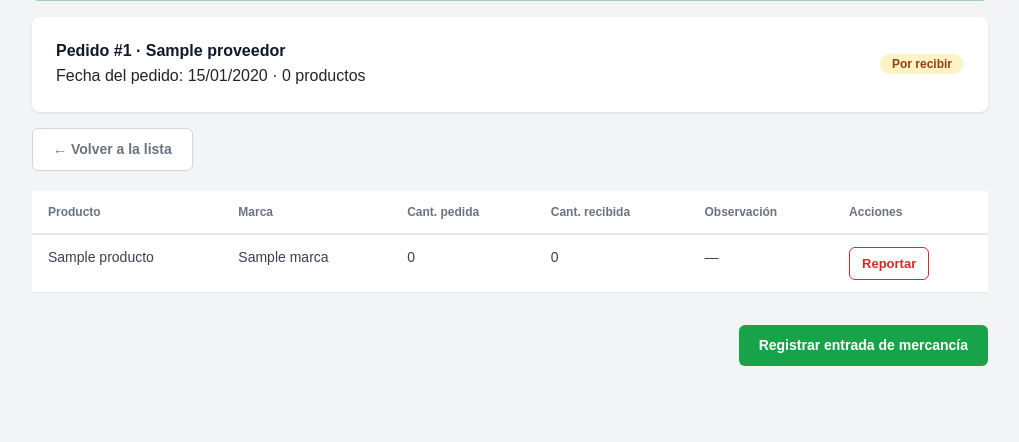
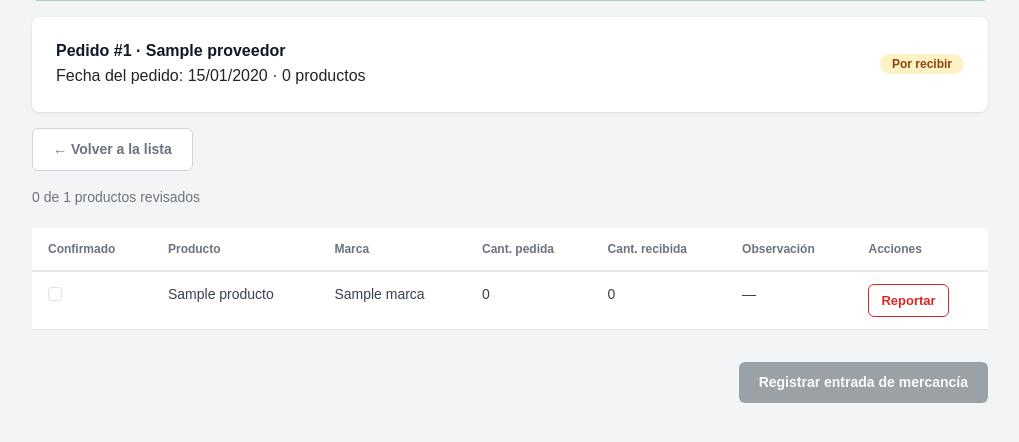
Before and after one commit to NeryOmarHdzCortes/ProyectoFerreDog, a PHP site: the page made by app/views/entradas/registrar.php in a window 1280 px wide. Shown: the part 309-751 px from the top of the page, without its empty margins (260-1279 px from the left). Run offline with PHP 8.4, Linux system fonts and the light colour scheme; the visitor is signed in with stand-in values (Sample User, id 1); the template is opened without the code that fills it: most values are stand-ins (such as "Sample title", 1, 10 or a date in 2020); data that the repository does not hold is empty; some libraries are stand-ins or nearby versions.

Commit message:
Corrige estados de revisión en entradas
Co-authored-by: Copilot <223556219+Copilot@users.noreply.github.com>

```diff
--- a/app/views/entradas/registrar.php
+++ b/app/views/entradas/registrar.php
@@ -40,6 +40,7 @@
             <div>El pedido no existe o ya fue recibido. No se puede registrar la entrada.</div>
         </div>
     <?php elseif ($pedido): ?>
+        <?php $scriptExtra = 'entradas.js?v=' . filemtime(BASE_PATH . '/public/assets/js/entradas.js'); ?>
         <section class="seccion-card d-flex justify-content-between align-items-center mb-3">
             <div>
                 <h2 class="subtitulo-seccion mb-1">
@@ -66,10 +67,19 @@
 
         <form id="formularioEntradaPedido" method="POST" action="/ProyectoFerredog/public/index.php?c=entrada&amp;a=registrar">
             <input type="hidden" name="id_compra" value="<?php echo (int) $pedido['Id_Compras']; ?>">
+            <div class="d-flex justify-content-between align-items-center gap-3 mb-2 flex-wrap">
+                <span id="contadorProductosRevisados" class="small text-secondary" aria-live="polite">
+                    0 de <?php echo count($detalles); ?> productos revisados
+                </span>
+            </div>
+            <div id="mensajeProductosPendientes" class="alert alert-warning" role="alert" hidden>
+                Revisa todos los productos: marca la palomita o reporta el faltante o daño
+            </div>
             <div class="table-responsive">
                 <table class="table">
                     <thead>
                         <tr>
+                            <th scope="col">Confirmado</th>
                             <th scope="col">Producto</th>
                             <th scope="col">Marca</th>
                             <th scope="col">Cant. pedida</th>
@@ -89,6 +99,15 @@
                                     data-cantidad-pedida="<?php echo (int) $detalle['Cantidad']; ?>"
                                 <?php endif; ?>
                             >
+                                <td>
+                                    <input
+                                        type="checkbox"
+                                        class="form-check-input"
+                                        data-confirmacion-producto
+                                        aria-label="Confirmar revisión de <?php echo htmlspecialchars($detalle['Producto'] ?? 'Producto', ENT_QUOTES, 'UTF-8'); ?>"
+                                        style="accent-color: #2563eb;"
+                                    >
+                                </td>
                                 <td>
                                     <?php echo htmlspecialchars($detalle['Producto'] ?? 'Producto', ENT_QUOTES, 'UTF-8'); ?>
                                     <?php if ($productoEliminado): ?>
@@ -116,7 +135,9 @@
             <div id="reportesEntradaOcultos"></div>
 
             <div class="d-flex justify-content-end mt-3">
-                <button type="submit" class="btn btn-success">Registrar entrada de mercancía</button>
+                <button type="submit" id="botonRegistrarEntrada" class="btn btn-secondary" disabled>
+                    Registrar entrada de mercancía
+                </button>
             </div>
         </form>
 
```
Also changed, not shown: public/assets/js/entradas.js.
